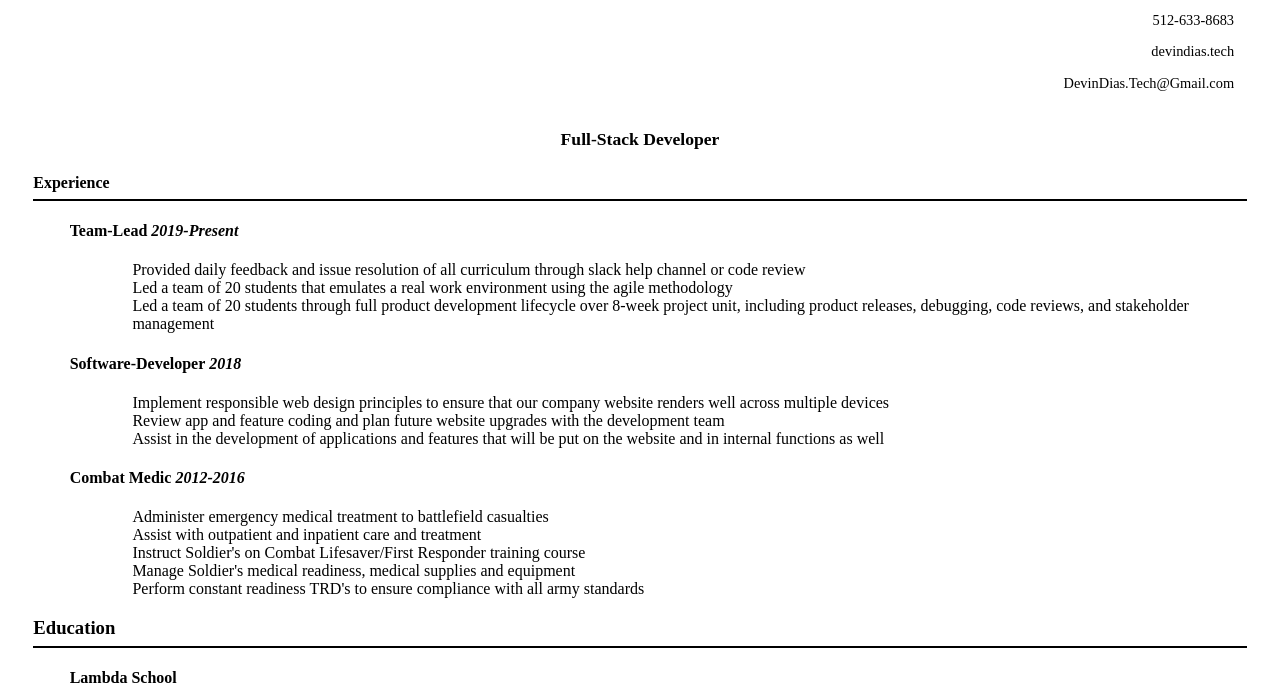
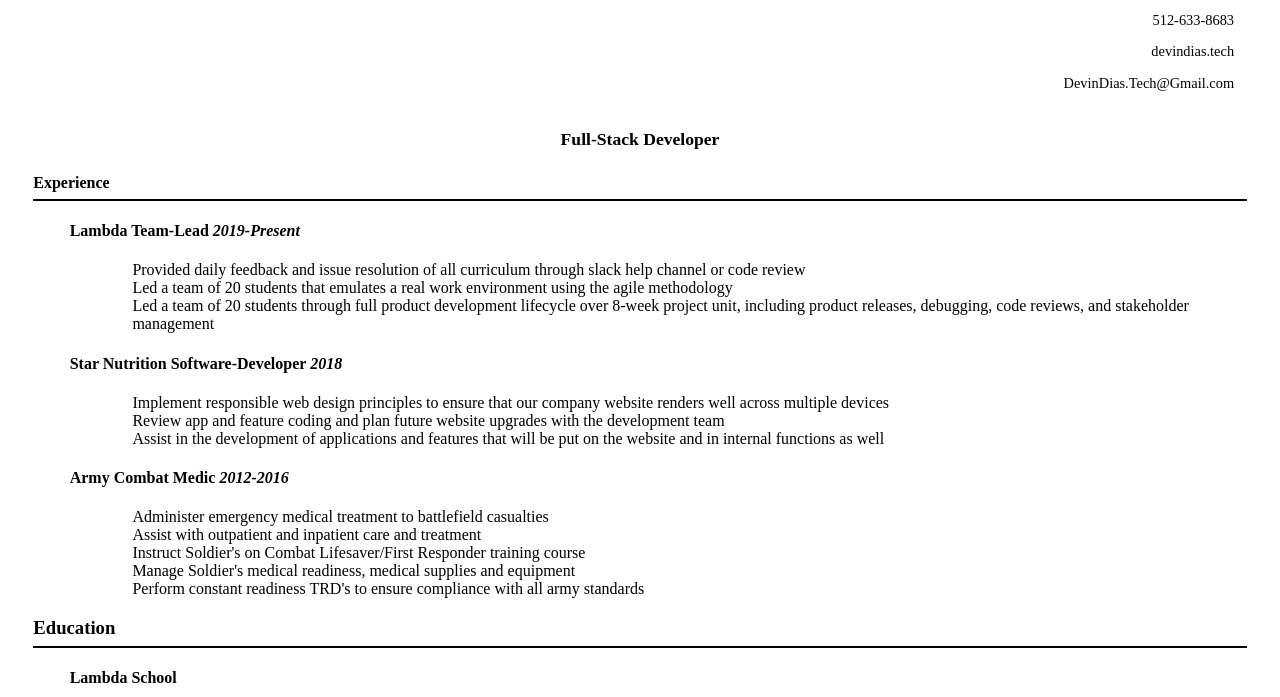
Before and after one commit to devin5/devin.github.io, a plain HTML site: page index.html in a window 1280 px wide. Shown: the part 103-800 px from the top of the page. Drawn offline with Linux system fonts and the light colour scheme.

Commit message:
fixes linked in link

```diff
--- a/index.html
+++ b/index.html
@@ -26,7 +26,7 @@
       <div>
         <h4 class="underline">Experience</h4>
         <div class="exper">
-          <h4>Team-Lead <i>2019-Present</i></h4>
+          <h4>Lambda Team-Lead <i>2019-Present</i></h4>
           <ul>
             <li>
               Provided daily feedback and issue resolution of all curriculum
@@ -44,7 +44,7 @@
               debugging, code reviews, and stakeholder management
             </li>
           </ul>
-          <h4>Software-Developer<i> 2018</i></h4>
+          <h4>Star Nutrition Software-Developer<i> 2018</i></h4>
           <ul>
             <li>
               Implement responsible web design principles to ensure that our
@@ -60,7 +60,7 @@
             </li>
           </ul>
 
-          <h4>Combat Medic <i>2012-2016</i></h4>
+          <h4>Army Combat Medic <i>2012-2016</i></h4>
           <ul>
             <li>
               Administer emergency medical treatment to battlefield casualties
```
